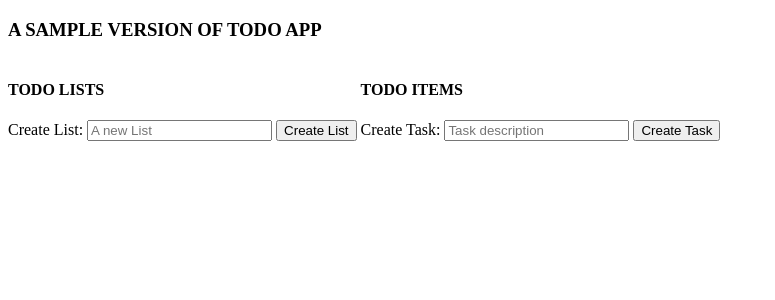
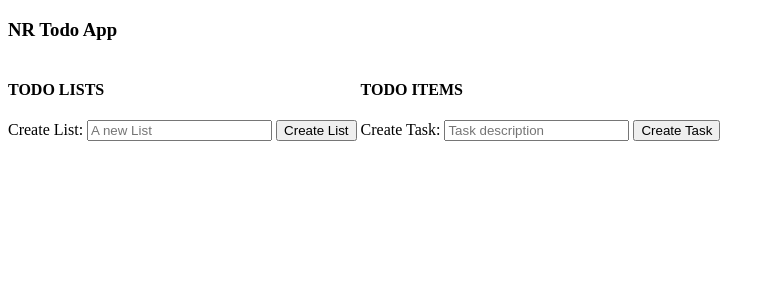
Before and after one commit to mrkamot1979/nryoucandoit, a Flask app: page /lists/1 in a window 1280 px wide. Shown: the top 300 px of the page, without its empty margins (0-775 px from the left). Run offline with Flask 2, Linux system fonts and the light colour scheme; data that the repository does not hold is empty.

Commit message:
Added a title

```diff
--- a/templates/index.html
+++ b/templates/index.html
@@ -31,7 +31,7 @@
     </style>
   </head>
   <body>
-    <h3>A SAMPLE VERSION OF TODO APP</h3>
+    <h3>NR Todo App</h3>
     <div class="lists-wrapper">
         <h4>TODO LISTS</h4>
         <form action="/lists/create" method="POST" id="list-form">
```
